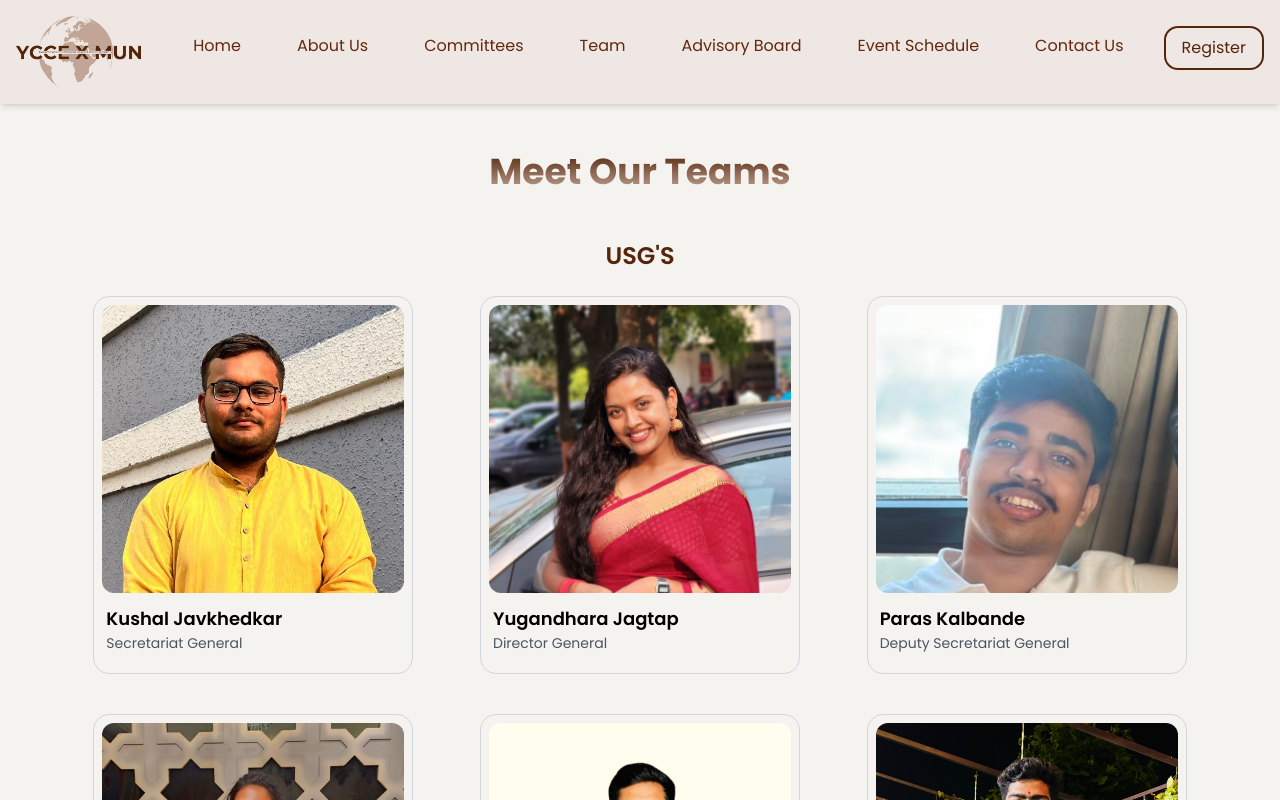
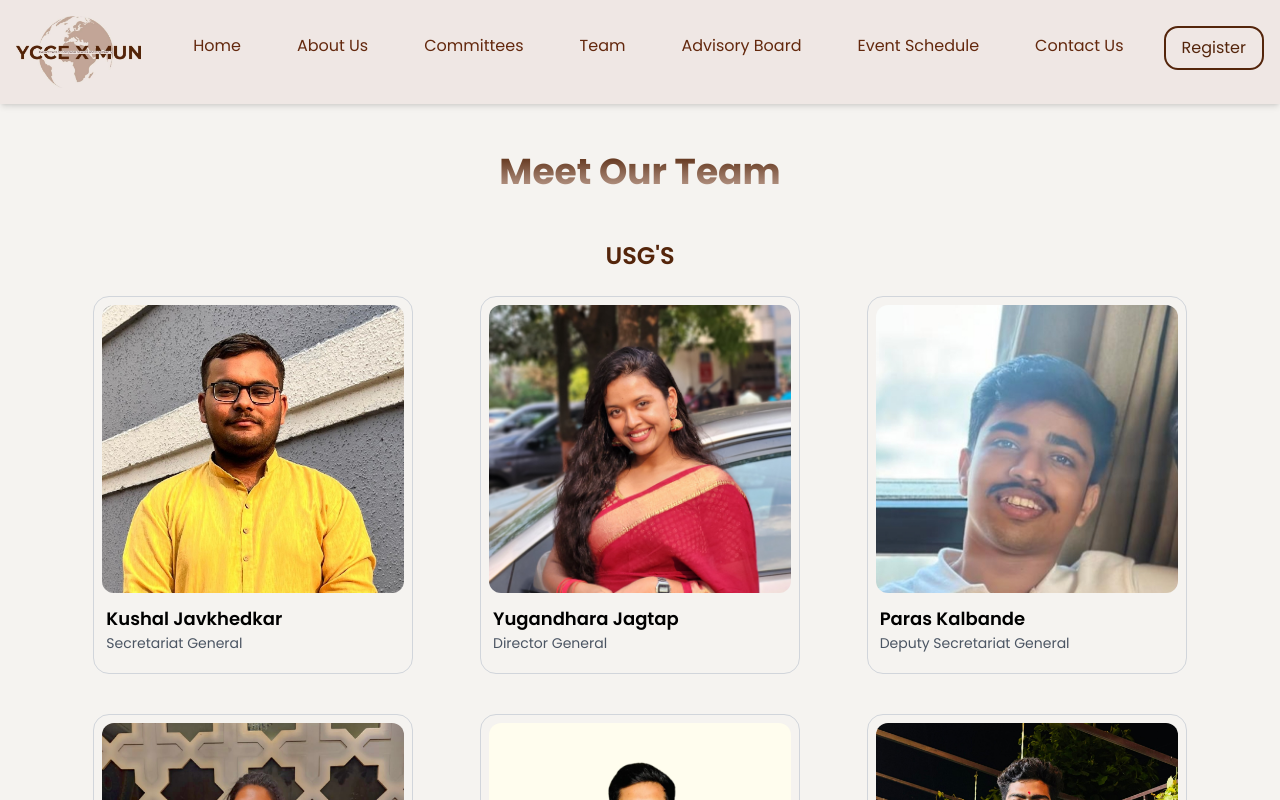
Before and after one commit to spectropaws/yccexmun, a Next.js app: page /teams in a window 1280 px wide. Shown: the top 800 px of the page. Built offline with nearby package versions, Linux system fonts and the light colour scheme.

Commit message:
Teams to team
Teams to team

```diff
--- a/app/teams/page.jsx
+++ b/app/teams/page.jsx
@@ -31,7 +31,7 @@ export default function Page() {
         className="text-4xl bg-gradient-to-t from-[#C2A597] to-[#54250B] bg-clip-text text-transparent font-bold text-center mb-12 opacity-0"
         ref={(el) => (teamRefs.current[0] = el)}
       >
-        Meet Our Teams
+        Meet Our Team
       </h1>
 
       <div className="space-y-10">
```
